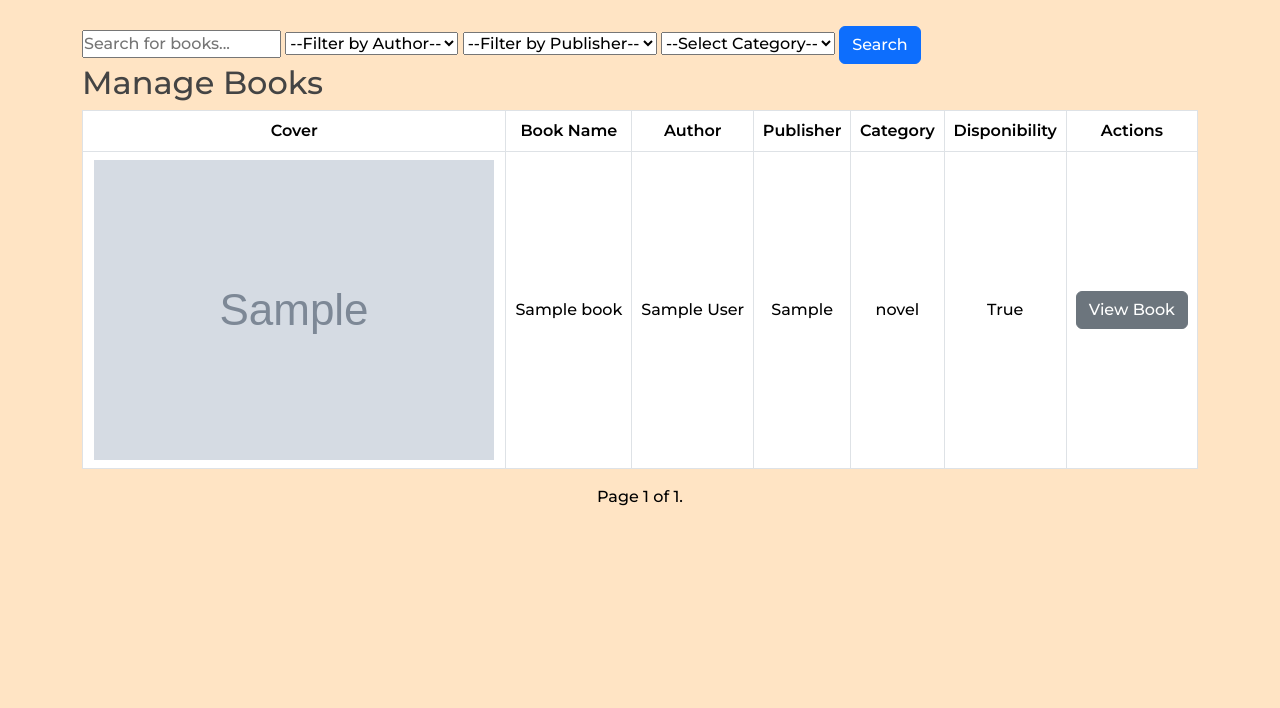
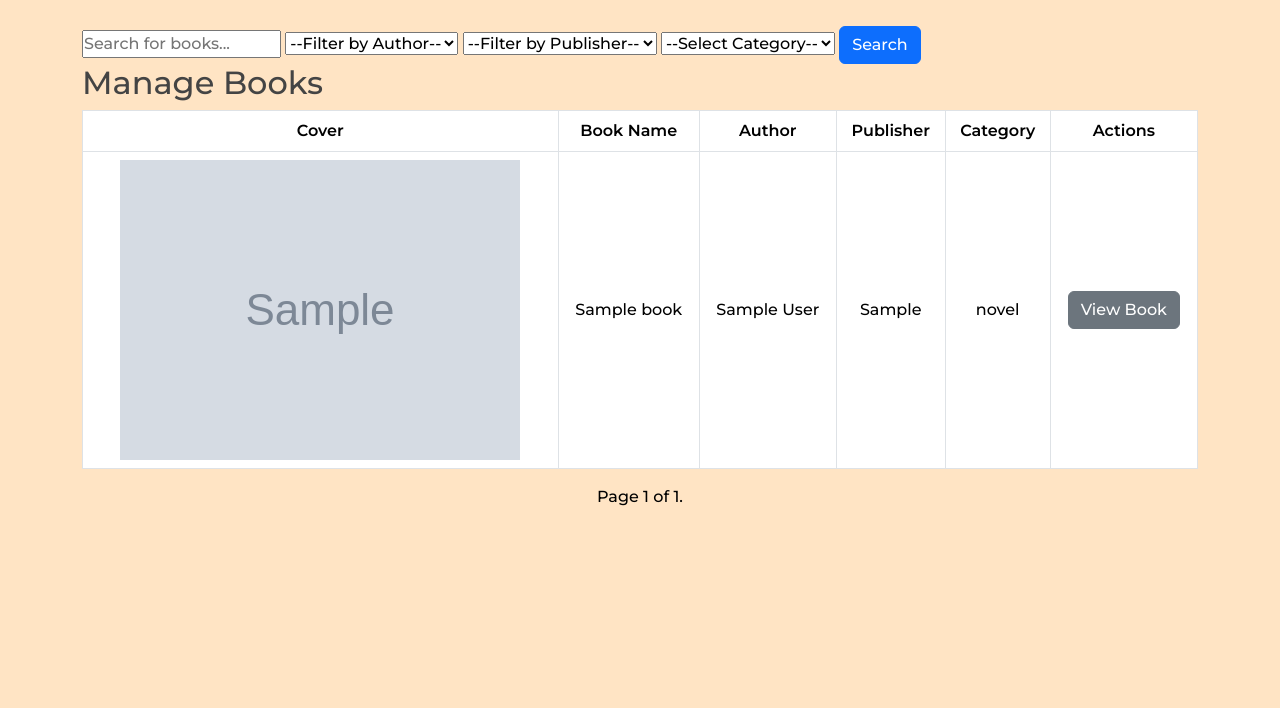
Before and after one commit to Pedrolivares1980/OnBook, a Django app: page /books/list/ in a window 1280 px wide. Shown: the part 56-764 px from the top of the page. Run offline with Django 4.2, Linux system fonts and the light colour scheme; tables that the repository leaves empty hold one stand-in row (values such as "Sample post"); grey boxes marked "Sample" are stand-in pictures.

Commit message:
disponibility

```diff
--- a/books/templates/books/book_detail.html
+++ b/books/templates/books/book_detail.html
@@ -21,7 +21,6 @@
                 <p class="card-text">Language: {{ object.language }}</p>
                 <p class="card-text">Category: {{ object.get_category_display }}</p>
                 <p class="card-text">Description: {{ object.description }}</p>
-                <p class="card-text">Availability: {% if book.is_available %}Available{% else %}Not Available{% endif %}</p>
                 {% if book.is_available %}
                 <form method="post" action="{% url 'rent_book' book.id %}">
                     {% csrf_token %}
--- a/books/templates/books/book_list.html
+++ b/books/templates/books/book_list.html
@@ -46,7 +46,6 @@
           <th>Author</th>
           <th>Publisher</th>
           <th>Category</th>
-          <th>Disponibility</th>
           <th>Actions</th>
         </tr>
       </thead>
@@ -64,7 +63,6 @@
           <td class="align-middle">{{ book.author }}</td>
           <td class="align-middle">{{ book.publisher }}</td>
           <td class="align-middle">{{ book.category }}</td>
-          <td class="align-middle">{{ book.is_available }}</td>
           <td class="align-middle">
             <a href="{% url 'book_detail' book.id %}" class="btn btn-secondary">View Book</a>
           </td>
```
